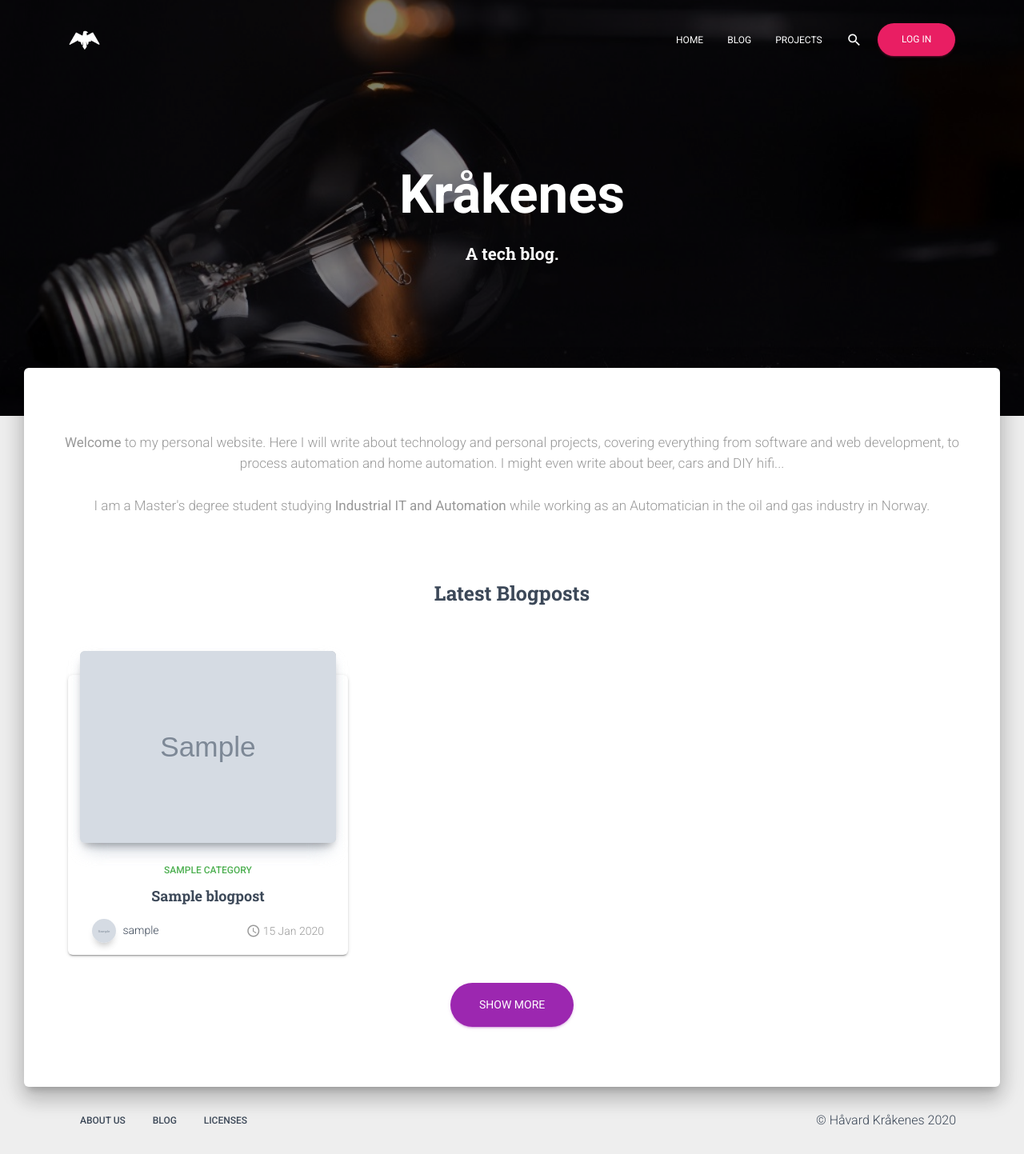
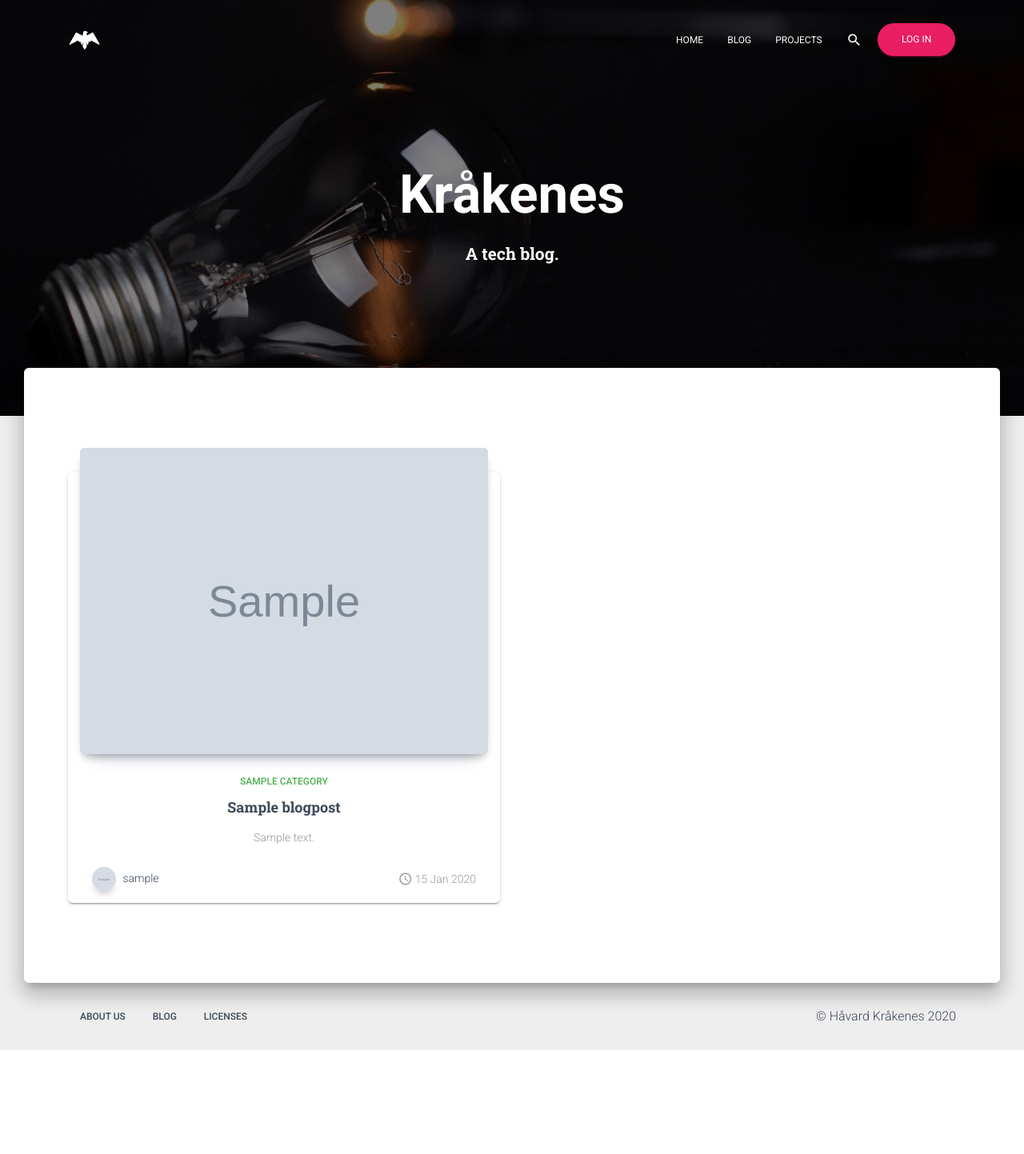
Before and after one commit to haavardnk/krakenes.com, a Django app: page / in a window 1280 px wide. Shown: the whole page at 80% size. After the commit the page ends 1313 px from the top, so only its background shows below. Run offline with Django 3.2, Linux system fonts and the light colour scheme; tables that the repository leaves empty hold one stand-in row (values such as "Sample post"); grey boxes marked "Sample" are stand-in pictures; parts of the project's set-up code (start-up, migrations or seed data) failed here and were passed over; some libraries are stand-ins or nearby versions.

Commit message:
Added all blog posts to home page

```diff
--- a/blog/templates/blog/home.html
+++ b/blog/templates/blog/home.html
@@ -20,25 +20,9 @@
   <div class="container">
     <div class="section text-center">
       <div class="row">
-        <h5 class="description">
-          <strong>Welcome</strong> to my personal website.
-          Here I will write about technology and personal projects, covering
-          everything from software and web development, to process automation and home automation.
-          I might even write about beer, cars and DIY hifi...
-          <br>
 
-          </br>
-          I am a Master's degree student studying <strong>Industrial IT and Automation</strong> while
-          working as an Automatician in the oil and gas industry in Norway.
-        </p>
-
-      </div>
-      <br>
-      <h3 class="title text-center">Latest Blogposts</h3>
-
-      <div class="row">
-        {% for post in posts.all|slice:":3" %}
-        <div class="col-md-4">
+        {% for post in posts %}
+        <div class="col-md-6">
           <div class="card card-blog">
             <div class="card-header card-header-image">
               <a href="{% url 'post' post.id %}">
@@ -50,6 +34,9 @@
               <h4 class="card-title">
                 <a href="{% url 'post' post.id %}">{{ post.title }}</a>
               </h4>
+              <p class="card-description">
+                {{ post.summary }}
+              </p>
             </div>
             <div class="card-footer ">
               <div class="author">
@@ -66,7 +53,46 @@
         </div>
         {% endfor %}
       </div>
-      <a href="{% url 'blog' %}" class="btn btn-primary btn-round btn-lg" role="button" aria-disabled="true">Show more</a>
+
+      <!-- Pagination -->
+      {% if posts.has_other_pages %}
+      <nav aria-label="Page navigation example">
+        <ul class="pagination pagination-template d-flex justify-content-center">
+          {% if posts.has_previous %}
+          <li class="page-item">
+            <a href="?{% if selected_category %}cat={{ selected_category }}&{% endif %}page={{ posts.previous_page_number }}" class="page-link">
+              <i class="fa fa-angle-left"></i></a>
+          </li>
+          {% else %}
+          <li class="page-item disabled">
+            <a href="" class="page-link"> <i class="fa fa-angle-left"></i></a>
+          </li>
+          {% endif %}
+          {% for i in posts.paginator.page_range %}
+          {% if posts.number == i %}
+          <li class="page-item active">
+            <a href="?{% if selected_category %}cat={{ selected_category }}&{% endif %}page={{ i }}" class="page-link">{{ i }}</a>
+          </li>
+          {% else %}
+          <li class="page-item">
+            <a href="?{% if selected_category %}cat={{ selected_category }}&{% endif %}page={{ i }}" class="page-link">{{ i }}</a>
+          </li>
+          {% endif %}
+          {% endfor %}
+          {% if posts.has_next %}
+          <li class="page-item">
+            <a class="page-link" href="?{% if selected_category %}cat={{ selected_category }}&{% endif %}page={{ posts.next_page_number }}"
+              ><i class="fa fa-angle-right"></i
+            ></a>
+          </li>
+          {% else %}
+          <li class="page-item disabled">
+            <a class="page-link" href=><i class="fa fa-angle-right"></a></i>
+          </li>
+          {% endif %}
+        </ul>
+      </nav>
+      {% endif %}
     </div>
   </div>
 </div>
--- a/blog/views.py
+++ b/blog/views.py
@@ -10,8 +10,15 @@ from django.contrib.auth.models import User
 
 
 def home(request):
-    posts = BlogPost.objects.all().order_by('-id')
-    return render(request, 'blog/home.html', {'posts': posts})
+    all_posts = BlogPost.objects.all().order_by('-id')
+    post_list = all_posts
+
+    paginator = Paginator(post_list, 6)
+    page = request.GET.get('page')
+    posts = paginator.get_page(page)
+
+
+    return render(request, 'blog/home.html', {'posts': posts, 'all_posts': all_posts, 'range': range(posts.paginator.num_pages+1)})
 
 
 def blog(request):
--- a/krakenes/settings.py
+++ b/krakenes/settings.py
@@ -89,9 +89,9 @@ WSGI_APPLICATION = 'krakenes.wsgi.application'
 DATABASES = {
     'default': {
         'ENGINE': 'django.db.backends.postgresql',
-        'NAME': 'krakenesdb',
-        'USER': 'postgres',
-        'PASSWORD': 'test1234',
+        'NAME': 'haavardnk',
+        'USER': 'haavardnk',
+        'PASSWORD': '',
         'HOST': 'localhost',
         'PORT': '5432',
     }
```
Also changed, not shown: posts/migrations/0011_auto_20200213_1837.py (added).
